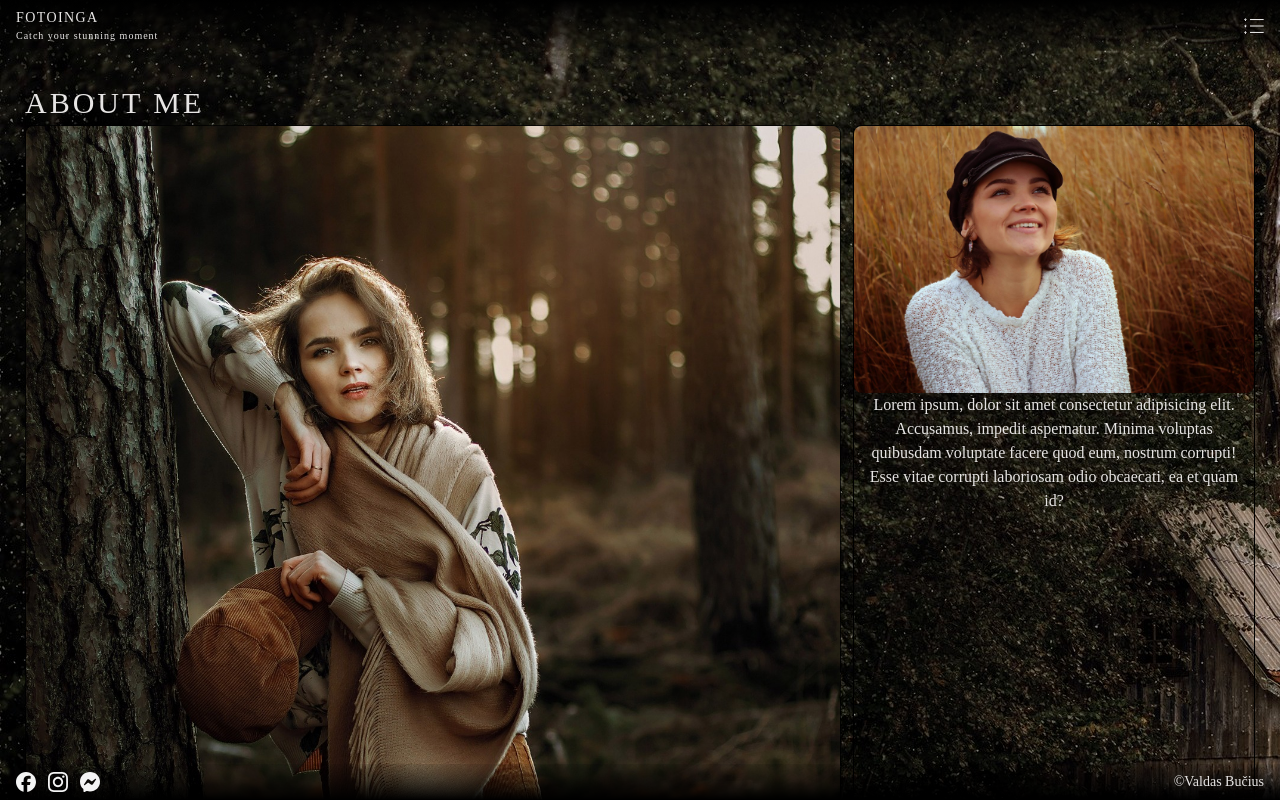
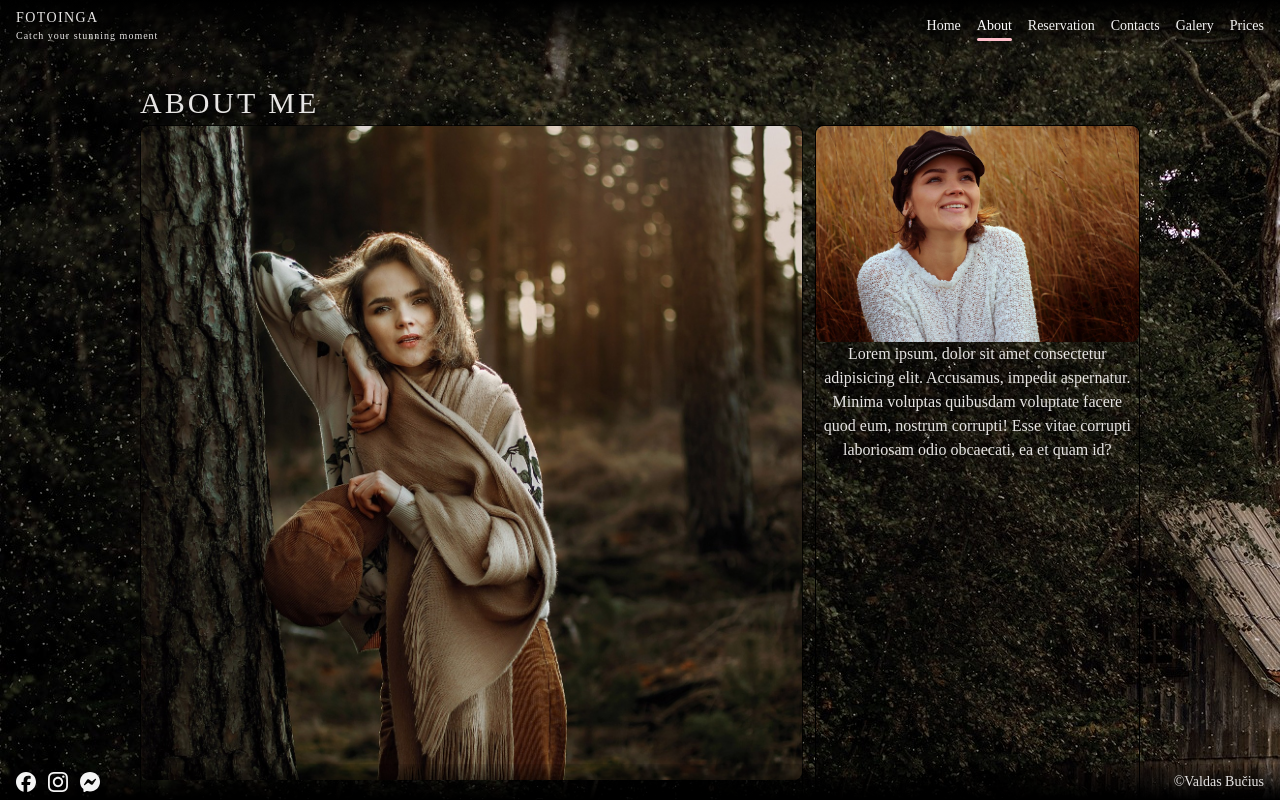
Before and after one commit to ValdasBucius/FotoInga, a React (Vite) app: page /about in a window 1280 px wide. Shown: the top 800 px of the page. Built offline with nearby package versions, Linux system fonts and the light colour scheme; a web font is replaced by a local one.

Commit message:
Responsive navigation added

```diff
--- /dev/null
+++ b/src/hooks/useWindowSize.js
@@ -0,0 +1,17 @@
+import { useEffect, useState } from "react";
+
+function useWindowSize() {
+  const [size, setSize] = useState([window.innerHeight, window.innerWidth]);
+  useEffect(() => {
+    const handleResize = () => {
+      setSize([window.innerHeight, window.innerWidth]);
+    };
+    window.addEventListener("resize", handleResize);
+    return () => {
+      window.removeEventListener("resize", handleResize);
+    };
+  }, []);
+  return size;
+}
+
+export default useWindowSize;
--- a/src/ui/Container.jsx
+++ b/src/ui/Container.jsx
@@ -1,5 +1,9 @@
 function Container({ children }) {
-  return <div className="mx-4 lg:mx-auto lg:max-w-[1230px]">{children}</div>;
+  return (
+    <div className="xs:mx-auto xs:max-w-[440px] mx-4 sm:max-w-[500px] md:max-w-[630px] lg:max-w-[1000px]">
+      {children}
+    </div>
+  );
 }
 
 export default Container;
--- a/src/ui/Header.jsx
+++ b/src/ui/Header.jsx
@@ -1,26 +1,41 @@
-import { useContext, useState } from "react";
+import { useContext, useEffect, useState } from "react";
 import Navigation from "./Navigation";
 import burger from "../data/Icons/navigation.svg";
 import activeBurger from "../data/Icons/closeNavigation.svg";
 import { NavigationContext } from "../App";
+import useWindowSize from "../hooks/useWindowSize";
 
 function Header() {
   const { burgerActive, setBurgerActive } = useContext(NavigationContext);
+  const [height, width] = useWindowSize();
+  const spreadNavigation = width >= 650;
+  const headerStyle = `bg-gradient-to-b from-black to-black/10 px-4 py-2 flex justify-between items-center`;
+
+  useEffect(() => {
+    if (spreadNavigation) {
+      setBurgerActive(false);
+    }
+  }, [spreadNavigation, setBurgerActive]);
   return (
     <>
-      <header className="flex items-center justify-between bg-gradient-to-b from-black to-black/10 px-4 py-2">
+      <header className={headerStyle}>
         <div className="text-stone-200">
           <h1 className="text-sm uppercase tracking-widest">FotoInga</h1>
           <h2 className="text-[10px] tracking-widest">
             Catch your stunning moment
           </h2>
         </div>
-        <button onClick={() => setBurgerActive((state) => !state)}>
-          <img src={burgerActive ? activeBurger : burger} alt="burger menu" />
-        </button>
+
+        {spreadNavigation ? (
+          <Navigation spreadNavigation={spreadNavigation} />
+        ) : (
+          <button onClick={() => setBurgerActive((state) => !state)}>
+            <img src={burgerActive ? activeBurger : burger} alt="burger menu" />
+          </button>
+        )}
       </header>
 
-      {burgerActive && <Navigation />}
+      {burgerActive && <Navigation spreadNavigation={spreadNavigation} />}
     </>
   );
 }
--- a/src/ui/Meeting.jsx
+++ b/src/ui/Meeting.jsx
@@ -28,9 +28,9 @@ function Meeting({ meeting, onEditAppointment, onSetEdit, onEdit, onCreate }) {
       {showMeeting ? (
         <>
           <button onClick={() => setShowMeeting(false)}>
-            <div className="flex flex-col ">
+            <div className="flex flex-col">
               <div>
-                <div className="flex flex-col items-center justify-center">
+                <div className="flex flex-col items-center">
                   <img
                     className="mb-1"
                     src={calendarIcon}
@@ -46,13 +46,13 @@ function Meeting({ meeting, onEditAppointment, onSetEdit, onEdit, onCreate }) {
               </div>
 
               <div className="flex flex-col gap-2">
-                <div className="flex items-center justify-center gap-2">
+                <div className="flex items-center justify-start gap-2">
                   <span className="">Location: </span>
                   <span className="text-lg text-green-600">{location}</span>
                   <img className="w-4" src={locationIcon} alt="location icon" />
                 </div>
 
-                <div className="flex items-center justify-center gap-2">
+                <div className="flex items-center justify-start gap-2">
                   <p>Price per hour: </p>
                   <span className="text-green-600">{price}</span>
                   <img
@@ -62,7 +62,7 @@ function Meeting({ meeting, onEditAppointment, onSetEdit, onEdit, onCreate }) {
                   />
                 </div>
 
-                <div className="flex items-center justify-center gap-2">
+                <div className="flex items-center justify-start gap-2">
                   <p>Fuel costs:</p>
                   <span className="text-green-600">{fuel}</span>
                   <img
@@ -72,11 +72,13 @@ function Meeting({ meeting, onEditAppointment, onSetEdit, onEdit, onCreate }) {
                   />
                 </div>
 
-                <p className="text-center text-green-600">
+                <p className="text-end text-green-600">
                   Total: {totalPrice} 💸
                 </p>
 
-                {note && <p className="rounded-md p-1 text-white">{note}</p>}
+                {note && (
+                  <p className="rounded-md p-1 text-end text-white">{note}</p>
+                )}
               </div>
             </div>
           </button>
--- a/src/ui/NavLi.jsx
+++ b/src/ui/NavLi.jsx
@@ -9,7 +9,7 @@ function NavLi({ path, children, onClick }) {
   const hoverAfter = `hover:after:w-[100%]`;
   return (
     <li className={`${base} ${after} ${hoverAfter}`}>
-      <NavLink onClick={() => onClick((state) => !state)} to={path}>
+      <NavLink onClick={() => onClick(false)} to={path}>
         {children}
       </NavLink>
     </li>
--- a/src/ui/Navigation.jsx
+++ b/src/ui/Navigation.jsx
@@ -2,12 +2,14 @@ import { useContext } from "react";
 import NavLi from "./NavLi";
 import { NavigationContext } from "../App";
 
-function Navigation() {
+function Navigation({ spreadNavigation }) {
   const { setBurgerActive } = useContext(NavigationContext);
-
+  const horizontal = `flex gap-4 text-sm text-[#f4f4f4]`;
+  const vertical = `flex flex-col items-center justify-center gap-4 text-center tracking-wide text-[#f4f4f4]`;
+  const navStyle = `bg-gradient-to-t from-black to-black/10 py-4`;
   return (
-    <nav className="bg-gradient-to-t from-black to-black/10 py-4">
-      <ul className="flex flex-col items-center justify-center gap-4 text-center tracking-wide text-stone-200">
+    <nav className={spreadNavigation ? "" : navStyle}>
+      <ul className={spreadNavigation ? horizontal : vertical}>
         <NavLi onClick={setBurgerActive} path="/">
           Home
         </NavLi>
--- a/tailwind.config.js
+++ b/tailwind.config.js
@@ -12,6 +12,9 @@ export default {
         stroke: "#302020",
         background: "#6FD2B4",
       },
+      screens: {
+        xs: "500px",
+      },
       backgroundImage: {
         background: "url('/src/data/Background.jpg')",
         background1: "url('/src/data/Background1.jpg')",
```
